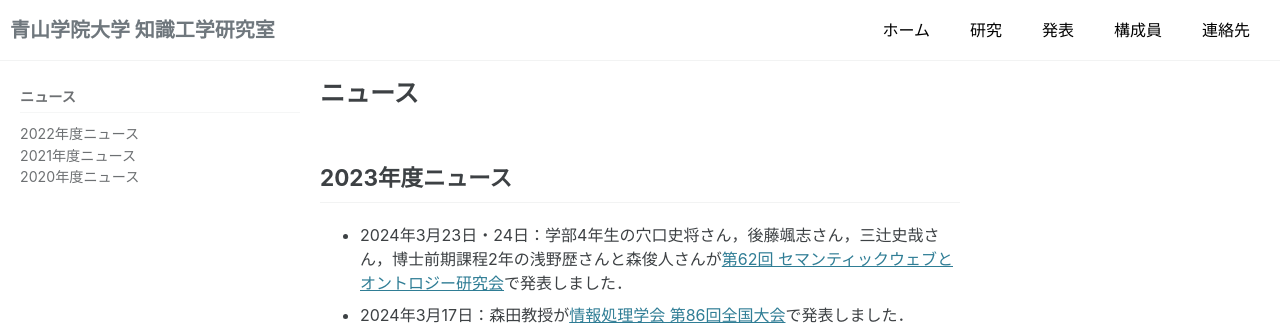
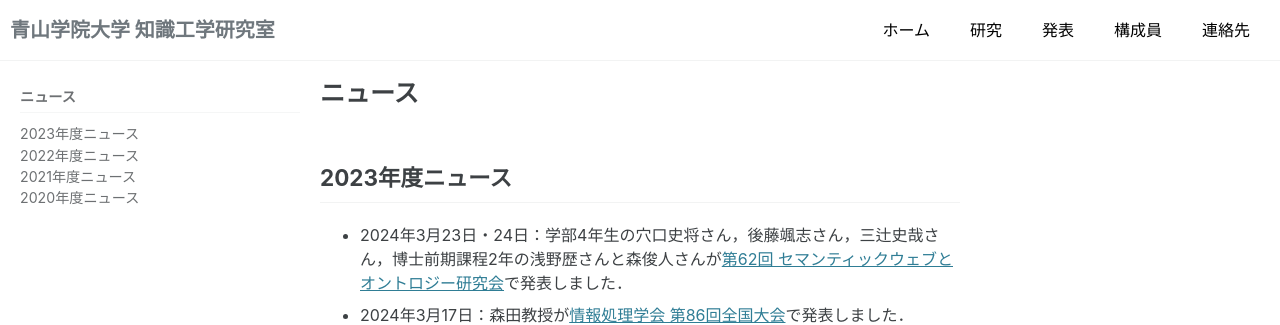
Before and after one commit to ke-lab-it-agu/ke-lab-it-agu.github.io, a Jekyll site: the page built from news.md, in a window 1280 px wide. Shown: the top 325 px of the page. Built offline with Jekyll 4.4.1, drawn with Linux system fonts in a browser that asks for light colours; cached includes are drawn as plain includes.

Commit message:
update navigation

```diff
--- a/_data/navigation.yml
+++ b/_data/navigation.yml
@@ -14,6 +14,8 @@ main:
 news:
   - title: "ニュース"
     children:
+      - title: "2023年度ニュース"
+        url: /news/#2023年度ニュース
       - title: "2022年度ニュース"
         url: /news/#2022年度ニュース
       - title: "2021年度ニュース"
```
